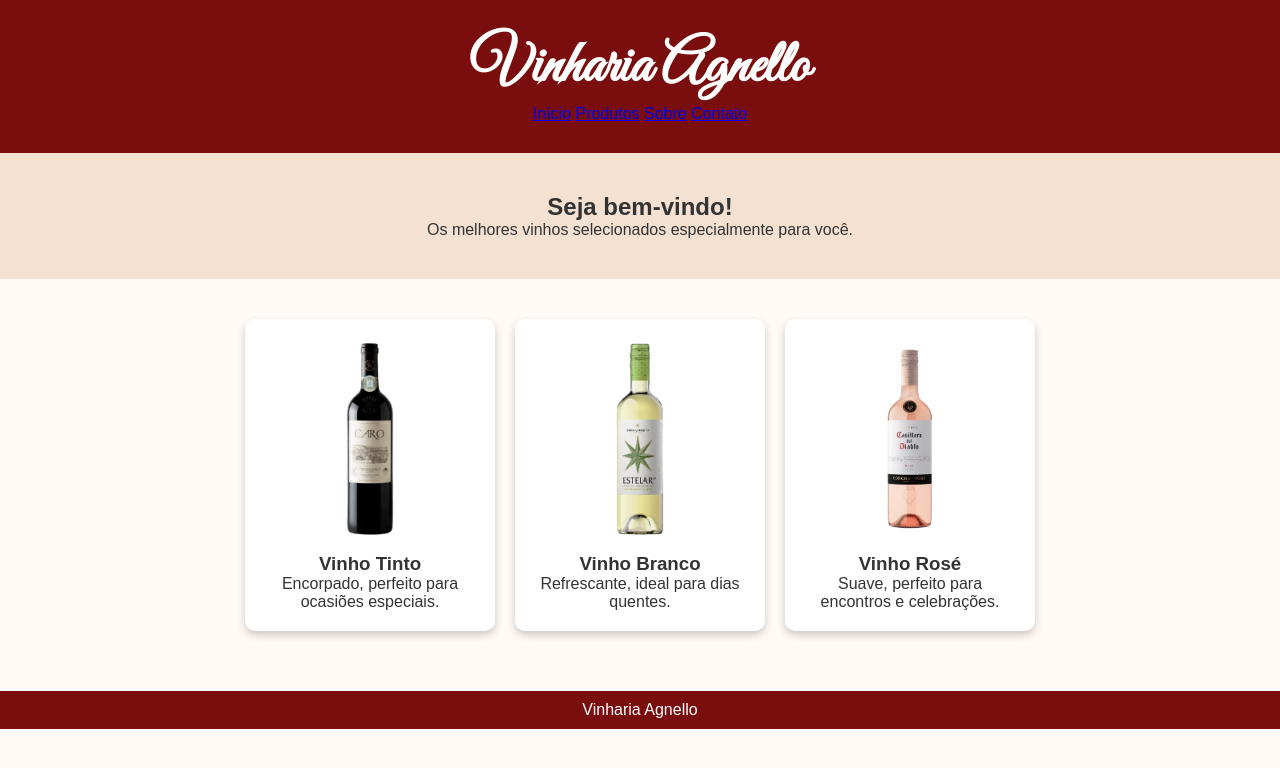
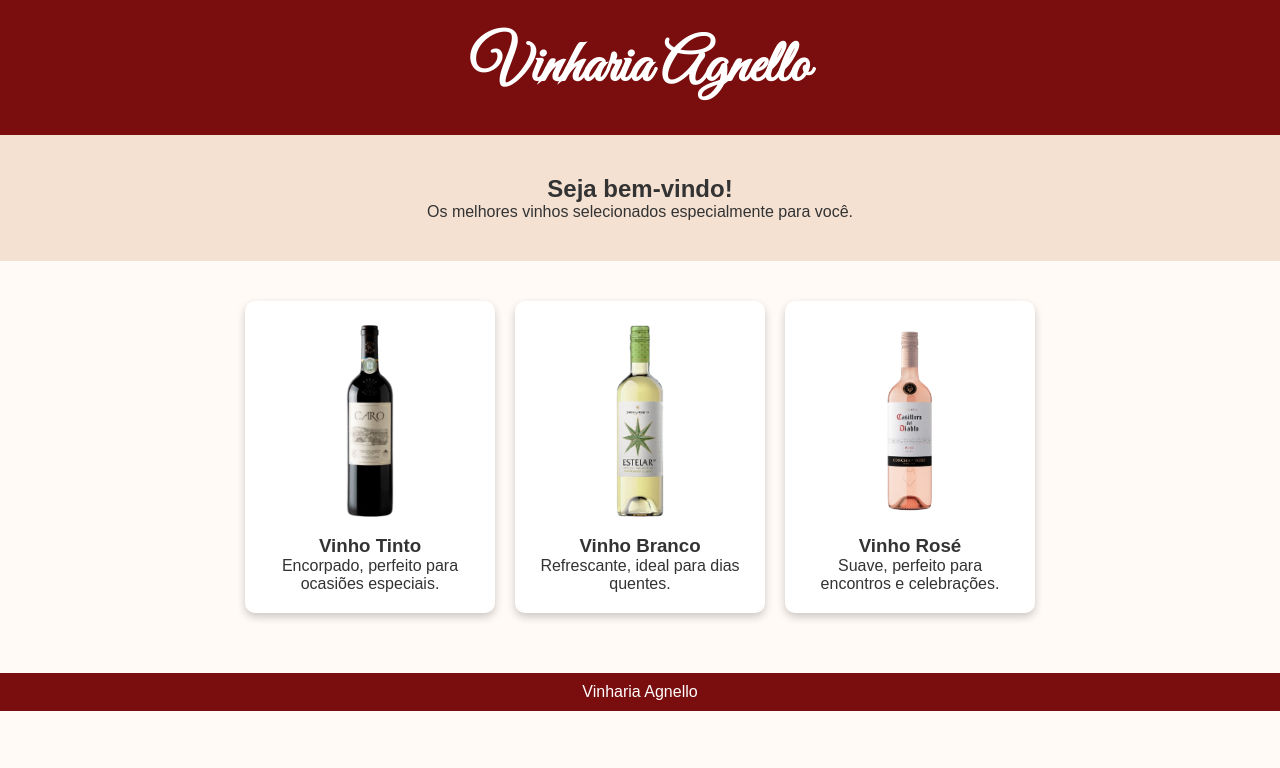
Before and after one commit to Leo010906/vinharia_agnello_front, a plain HTML site: page index.html in a window 1280 px wide. Drawn offline with Linux system fonts and the light colour scheme.

Commit message:
Update index.html

```diff
--- a/index.html
+++ b/index.html
@@ -9,12 +9,6 @@
 <body>
     <header class="header">
         <h1>Vinharia Agnello</h1>
-        <nav class="menu">
-            <a href="#">Início</a>
-            <a href="#">Produtos</a>
-            <a href="#">Sobre</a>
-            <a href="#">Contato</a>
-        </nav>
     </header>
 
     <main class="container">
```
